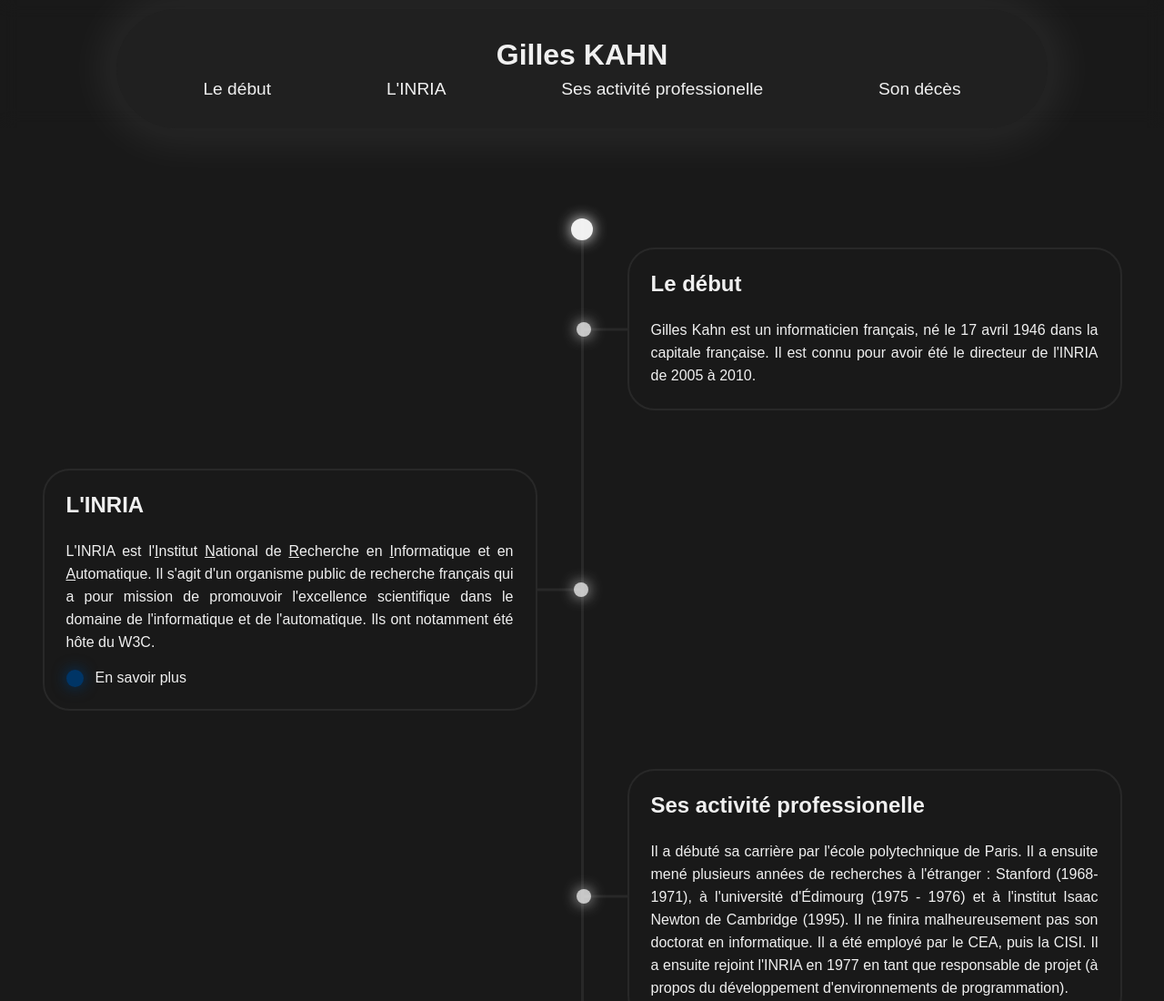
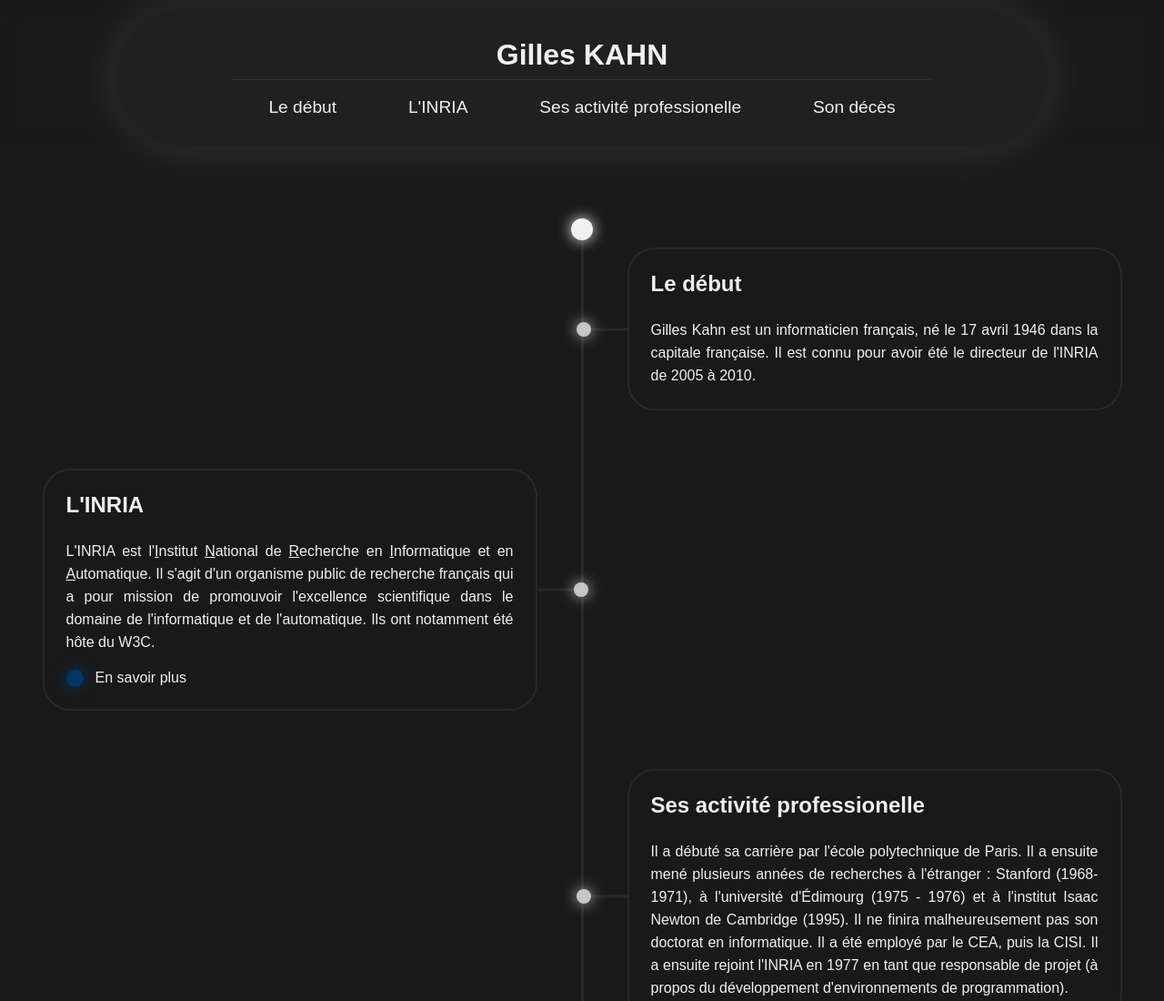
Before and after one commit to Slysoks/Gilles-Kahn, a plain HTML site: page index.html in a window 1280 px wide. Shown: the top 1100 px of the page at 91% size. Drawn offline with Linux system fonts and the light colour scheme.

```diff
--- a/index.html
+++ b/index.html
@@ -37,7 +37,7 @@
             </a>
           </div>
         </div>
-        <div class="checkpoint">
+        <div class="checkpoint" id="pro">
           <div>
             <h2>Ses activit&eacute; professionelle</h2>
             <p>
--- a/script.js
+++ b/script.js
@@ -4,6 +4,7 @@
 checkpoints.forEach(checkpoint => {
   const element = document.createElement('a');
   element.href = `#${checkpoint.id}`;
+  console.log(checkpoint.id);
   element.textContent = checkpoint.childNodes[1].childNodes[1].textContent;
   navBar.appendChild(element);
 });
--- a/style.css
+++ b/style.css
@@ -60,17 +60,23 @@
     border-radius: 100px;
     padding: 2em;
     background-color: #34343549;
+    display: flex;
+    flex-direction: column;
+    align-items: center;
 
     > nav {
       display: flex;
       justify-content: space-around;
       align-items: center;
-      margin-top: .5em;
+      margin-top: .5em;;
+      border-top: 1px solid var(--gray);
+      width: 80%;
 
       > a {
         text-decoration: none;
         color: var(--white);
         font-size: 1.2em;
+        margin-top: 1em;
         position: relative;
 
         &::before {
```
